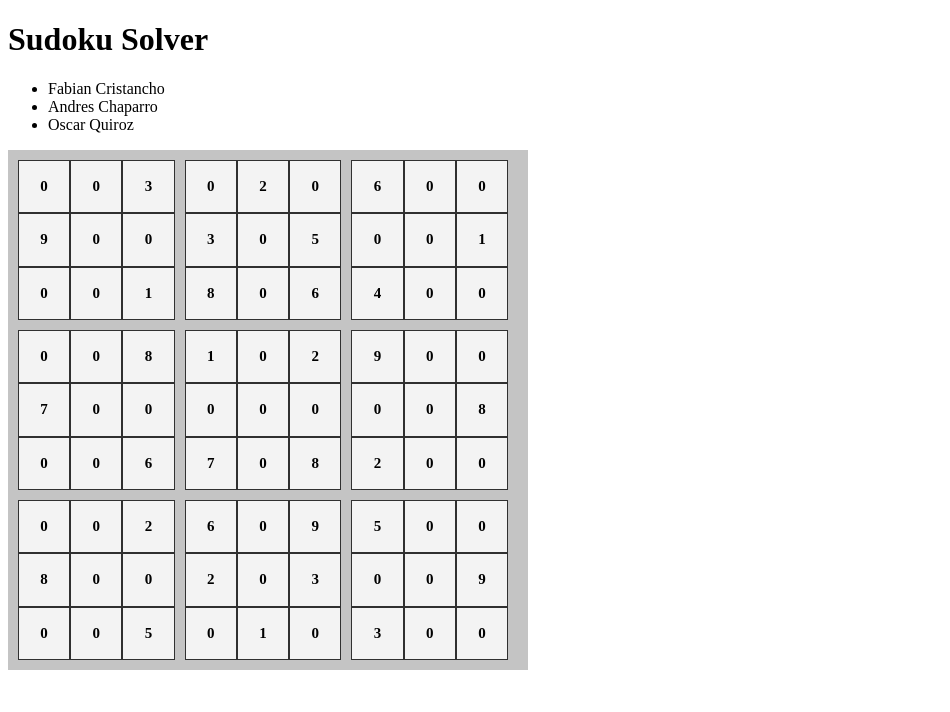
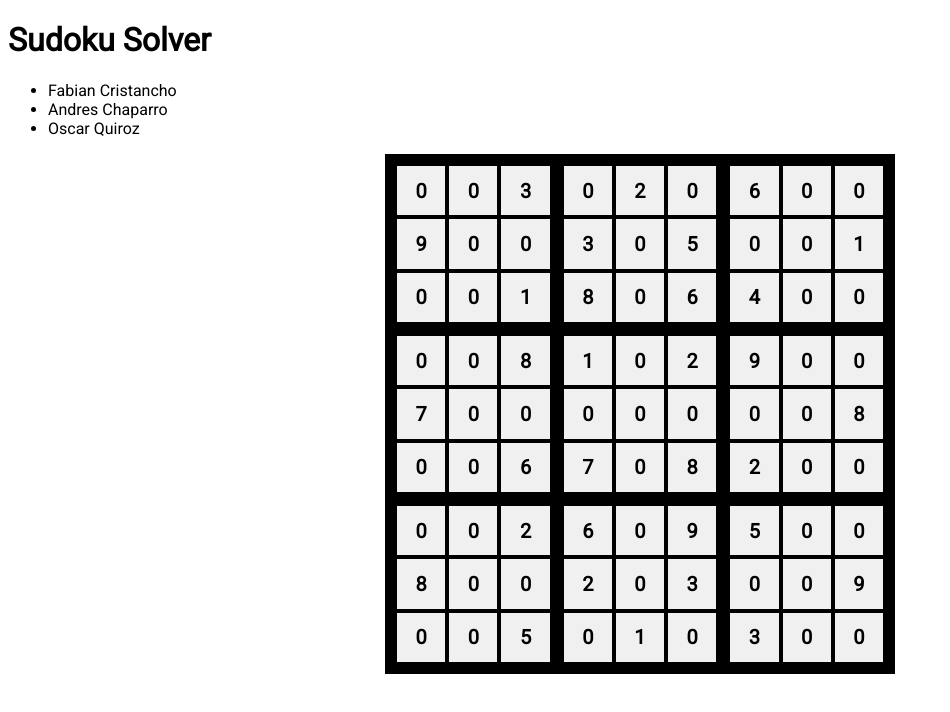
Before and after one commit to oscar-quiroz/sudokuAngular, an Angular app: page / in a window 1280 px wide. Shown: the top 712 px of the page, without its empty margins (0-950 px from the left). Built offline with nearby package versions, Linux system fonts and the light colour scheme.

Commit message:
centrar sudoku

```diff
--- a/src/app/components/sudoku/sudoku.component.css
+++ b/src/app/components/sudoku/sudoku.component.css
@@ -1,8 +1,9 @@
 .grid-container {
+    margin: auto;
     display: grid;
     grid-template-columns: auto auto auto auto auto auto auto auto auto;
-    background-color: #c4c4c4;
-    padding: 10px;
+    background-color: #000;
+    padding: 10px 0px 10px 10px;
     width: 500px;
     height: 500px;
 }
@@ -11,10 +12,10 @@
     display: flex;
     justify-content: center;
     align-items: center;
-    background-color: rgba(255, 255, 255, 0.8);
-    border: 1px solid rgba(0, 0, 0, 0.8);
+    background-color: rgb(240, 240, 240);
+    border: 2px solid #000;
     padding: 5px;
-    font-size: 15px;
+    font-size: 20px;
     text-align: center;
 }
 
--- a/src/index.html
+++ b/src/index.html
@@ -7,6 +7,8 @@
     <base href="/">
     <meta name="viewport" content="width=device-width, initial-scale=1">
     <link rel="icon" type="image/x-icon" href="favicon.ico">
+    <link rel="preconnect" href="https://fonts.gstatic.com">
+    <link href="https://fonts.googleapis.com/css2?family=Roboto&display=swap" rel="stylesheet">
 </head>
 
 <body>
--- a/src/styles.css
+++ b/src/styles.css
@@ -1 +1,5 @@
 /* You can add global styles to this file, and also import other style files */
+
+* {
+    font-family: 'Roboto', sans-serif;
+}
```
